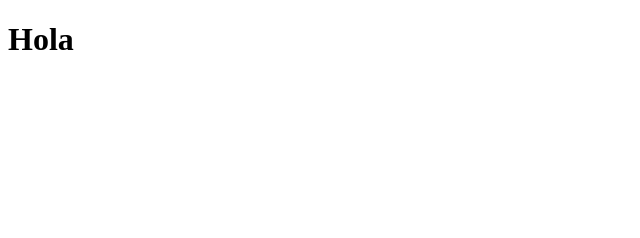
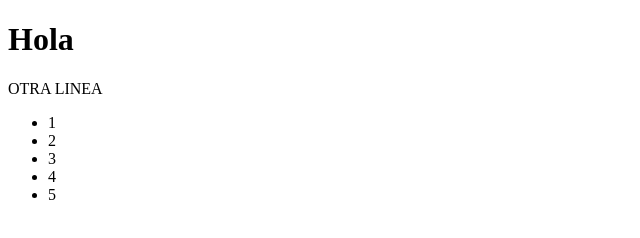
Before and after one commit to julian-carrasco/prueba, a plain HTML site: page prueba/index.html in a window 1280 px wide. Shown: the whole page, without its empty margins (0-640 px from the left). Drawn offline with Linux system fonts and the light colour scheme.

Commit message:
agregamos una lista de numeros

```diff
--- a/prueba/index.html
+++ b/prueba/index.html
@@ -8,5 +8,13 @@
 </head>
 <body>
     <h1>Hola</h1>
+    <p>OTRA LINEA</p>
+    <ul>
+        <li>1</li>
+        <li>2</li>
+        <li>3</li>
+        <li>4</li>
+        <li>5</li>
+    </ul>
 </body>
 </html>
```
